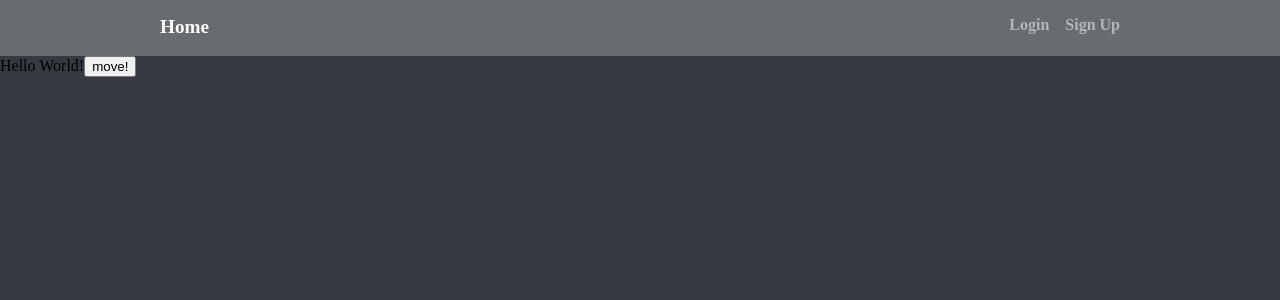
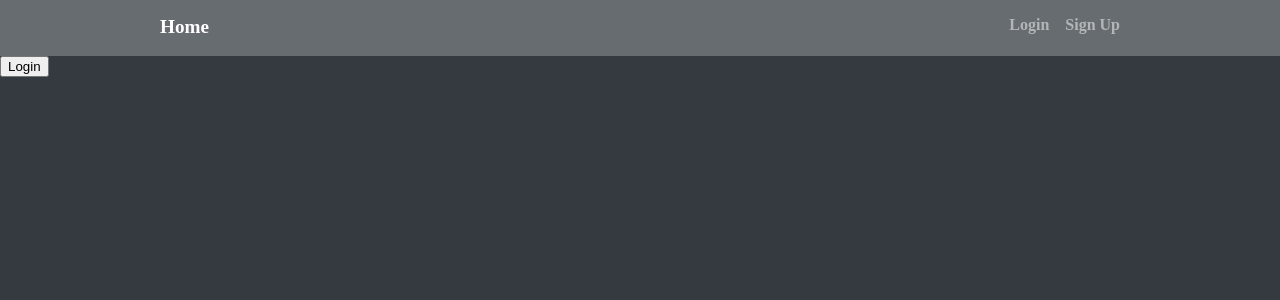
Before and after one commit to Honey-Bi/take-it-or-leave-it, a React (Create React App) app in the folder frontend/: page / in a window 1280 px wide. Shown: the top 300 px of the page. Built offline with nearby package versions, Linux system fonts and the light colour scheme.

Commit message:
Update Main.tsx

```diff
--- a/frontend/src/pages/Main.tsx
+++ b/frontend/src/pages/Main.tsx
@@ -4,8 +4,7 @@ export default function Main() {
   const navigate = useNavigate();
   return (
     <div className="">
-      Hello World!
-      <button onClick={(e) => navigate("/one")}>move!</button>
+      <button onClick={(e) => navigate("/sign")}>Login</button>
     </div>
   );
 }
```
